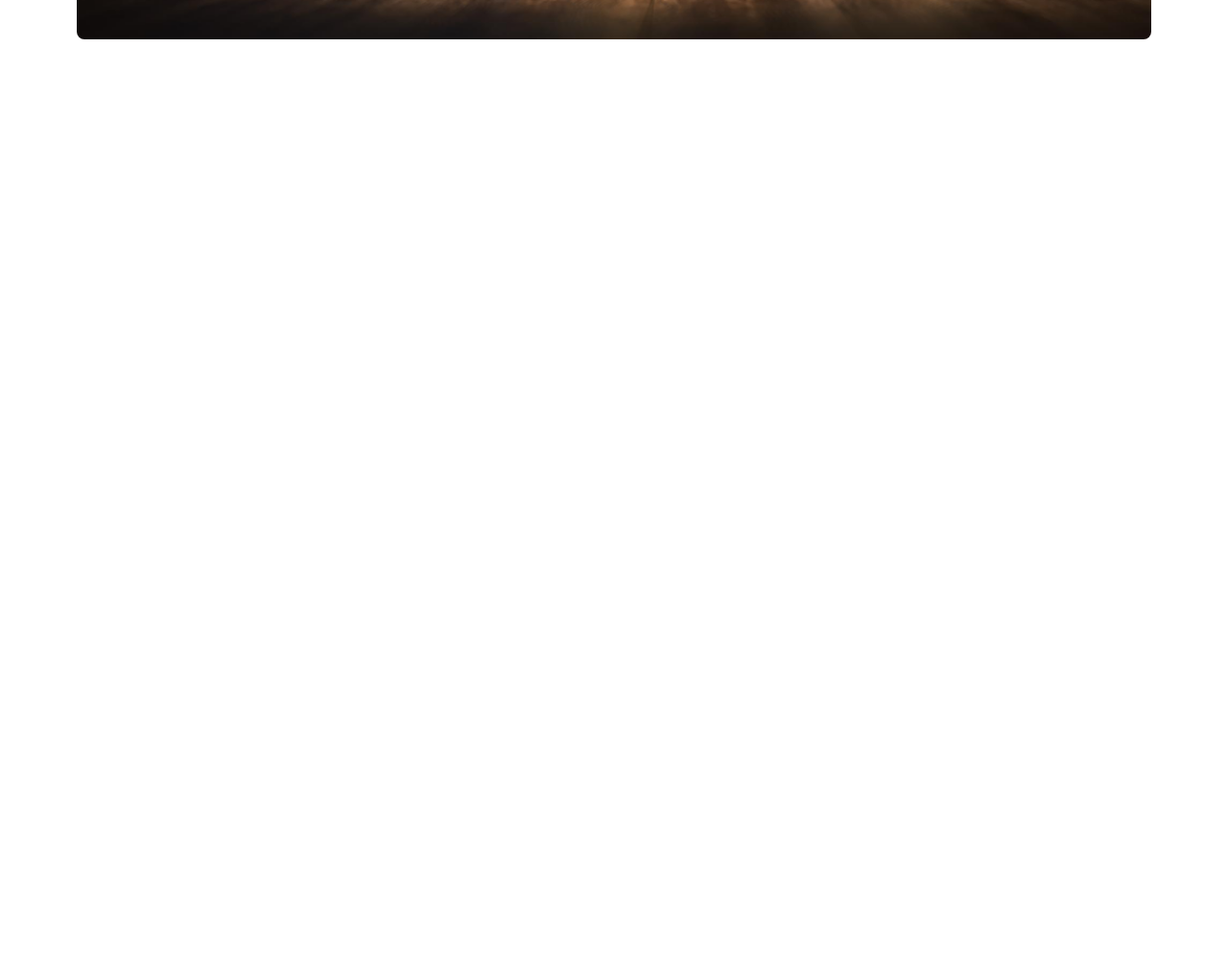
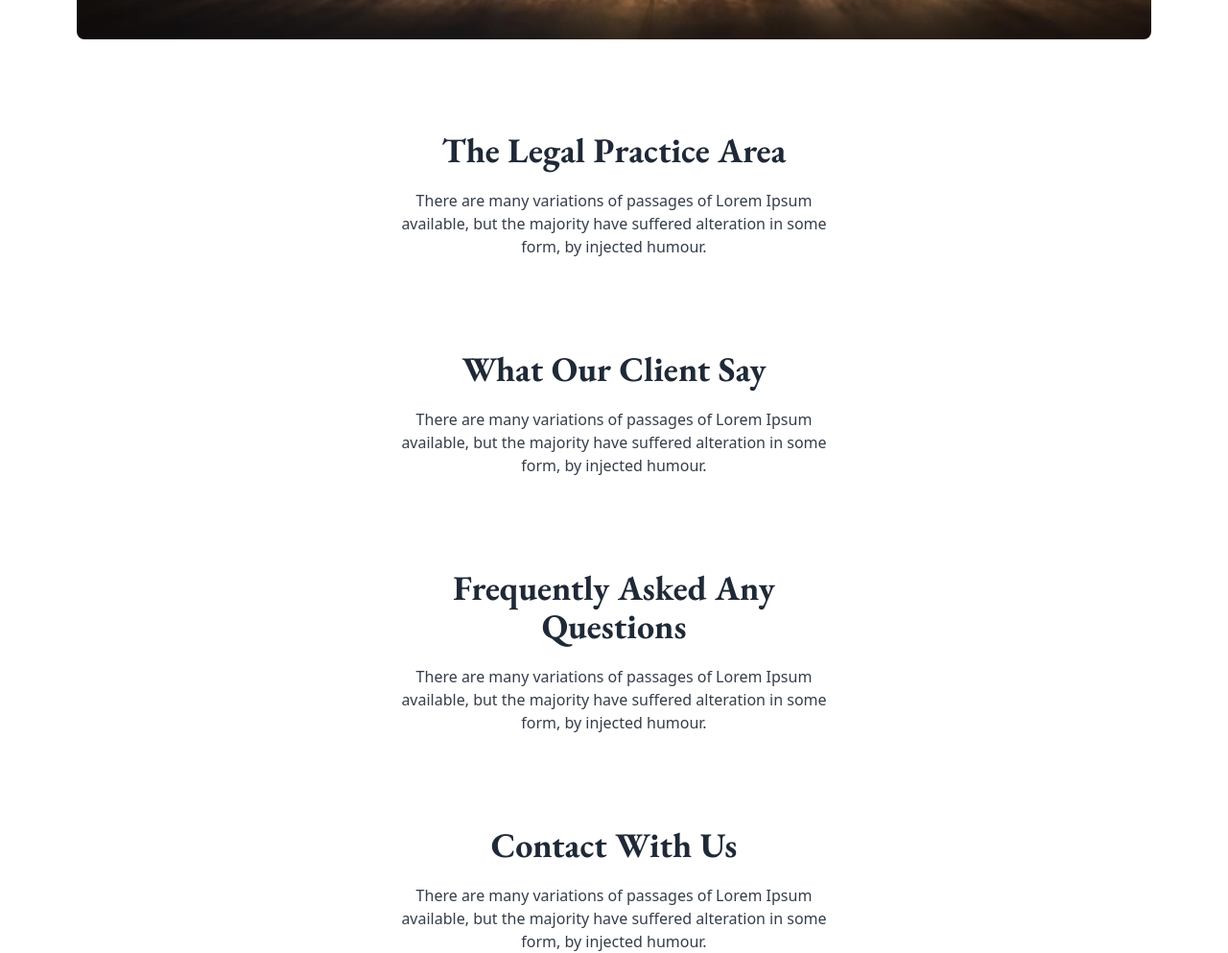
Before and after one commit to nipun-info/legal-solution, a plain HTML site: page index.html in a window 1280 px wide. Shown: the part 579-1572 px from the top of the page at 96% size. Before the commit the page ends 800 px from the top, so only its background shows below. Drawn offline with nearby package versions, Linux system fonts and the light colour scheme.

Commit message:
all section header create

```diff
--- a/index.html
+++ b/index.html
@@ -126,7 +126,65 @@
             </div>
         </div> -->
 
+        <!-- Legal Services -->
+        <section class="mt-24">
+            <!-- section header -->
+            <div class="max-w-md mx-auto text-center">
+                <h2 class="text-4xl font-garamond font-bold mb-5">The Legal Practice Area</h2>
+                <p class="text-base opacity-90">
+                    There are many variations of passages of Lorem Ipsum available, but the majority have suffered alteration in some form, by injected humour.
+                </p>
+            </div>
 
+            <!-- our sevices -->
+
+
+        </section>
+
+        <!-- Our Clients -->
+        <section class="mt-24">
+            <!-- section header -->
+            <div class="max-w-md mx-auto text-center">
+                <h2 class="text-4xl font-garamond font-bold mb-5">What Our Client Say</h2>
+                <p class="text-base opacity-90">
+                    There are many variations of passages of Lorem Ipsum available, but the majority have suffered alteration in some form, by injected humour.
+                </p>
+            </div>
+
+            <!-- Client reviews -->
+
+
+        </section>
+
+        <!-- FAQ Section -->
+        <section class="mt-24">
+            <!-- section header -->
+            <div class="max-w-md mx-auto text-center">
+                <h2 class="text-4xl font-garamond font-bold mb-5">Frequently Asked Any Questions</h2>
+                <p class="text-base opacity-90">
+                    There are many variations of passages of Lorem Ipsum available, but the majority have suffered alteration in some form, by injected humour.
+                </p>
+            </div>
+
+            <!-- FAQ content -->
+
+
+        </section>
+
+        <!-- Contact Us Section -->
+        <section class="mt-24">
+            <!-- section header -->
+            <div class="max-w-md mx-auto text-center">
+                <h2 class="text-4xl font-garamond font-bold mb-5">Contact With Us</h2>
+                <p class="text-base opacity-90">
+                    There are many variations of passages of Lorem Ipsum available, but the majority have suffered alteration in some form, by injected humour.
+                </p>
+            </div>
+
+            <!-- Contact content -->
+
+
+        </section>
 
 
 
```
